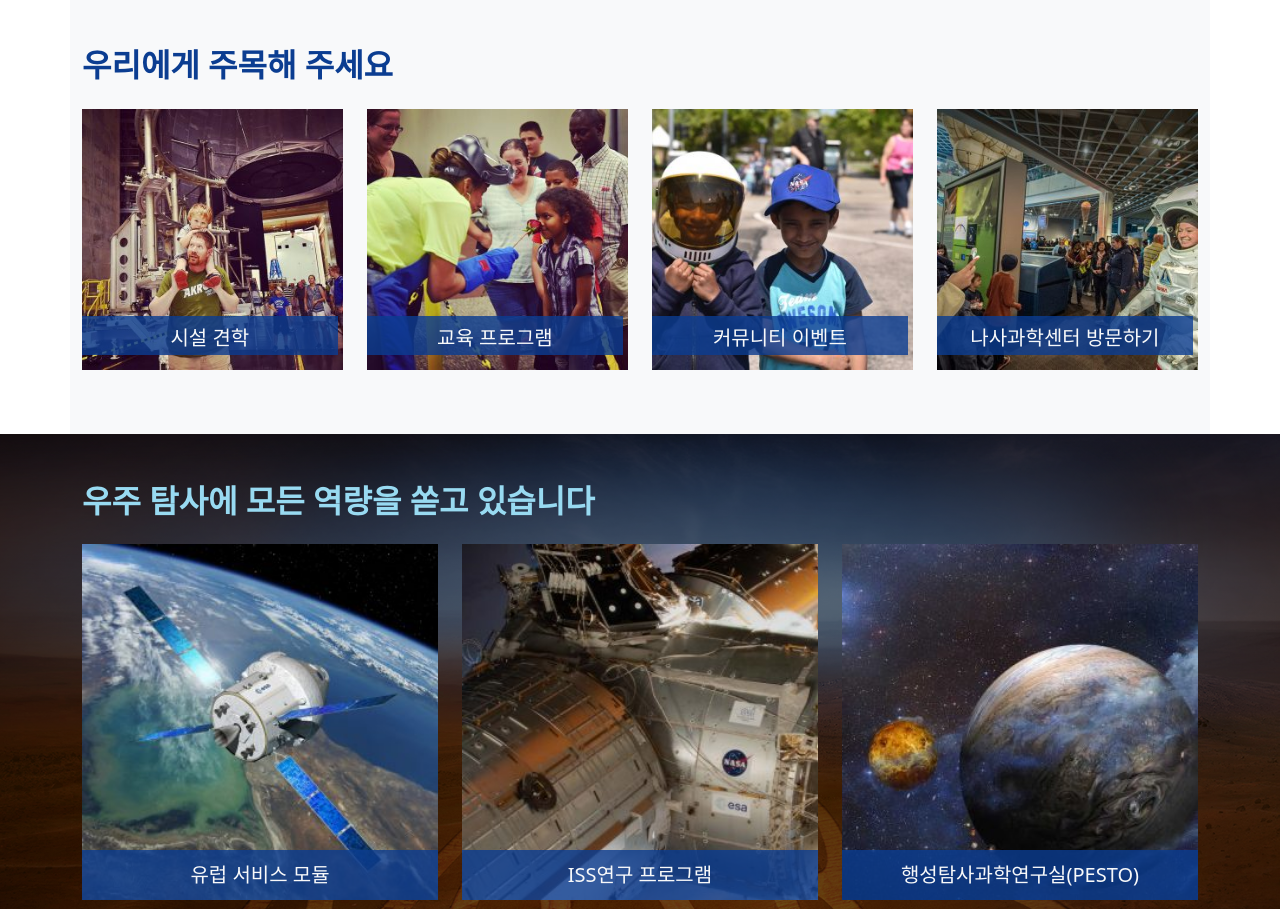
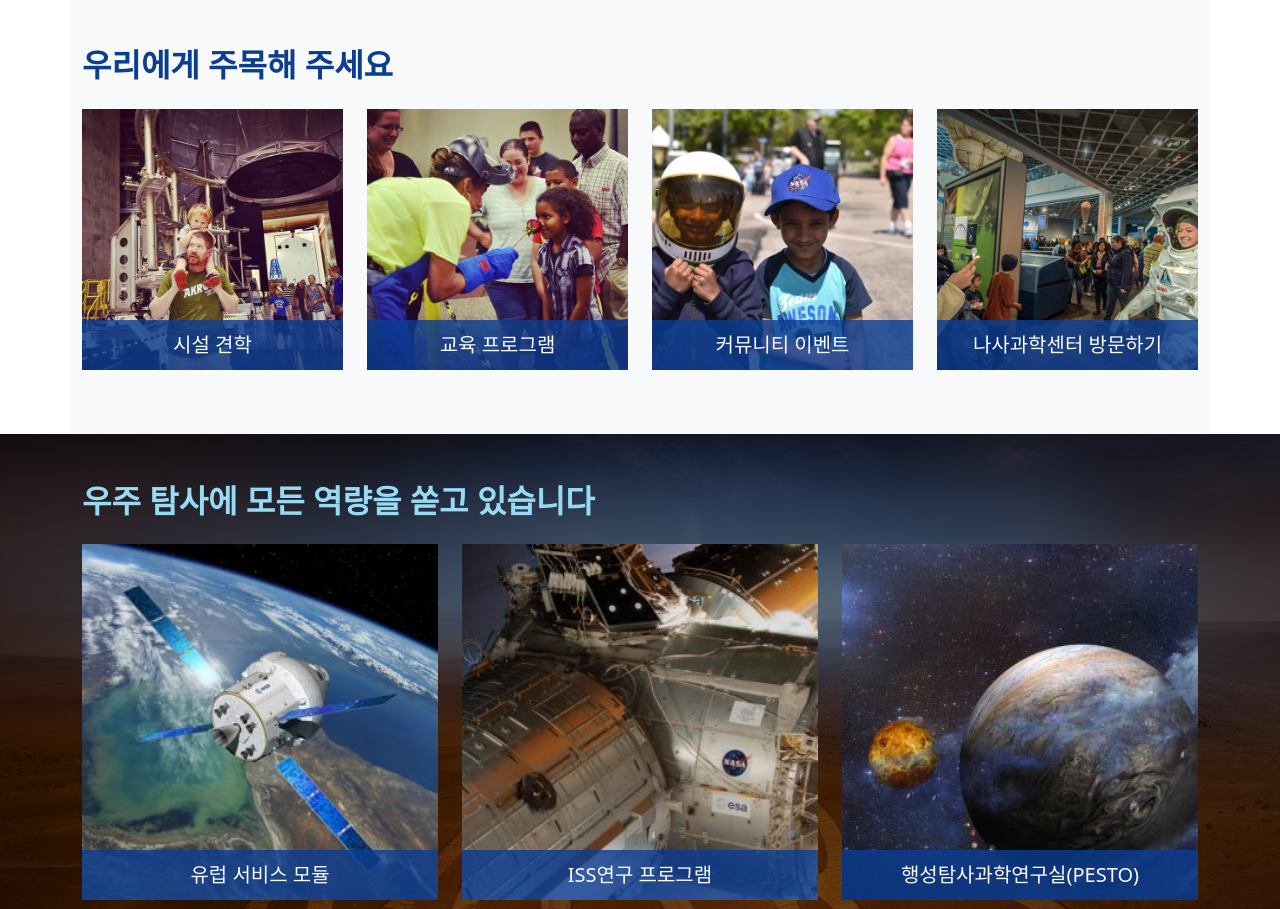
Before and after one commit to baboda212/mynasa, a plain HTML site: page index.html in a window 1280 px wide. Shown: the part 1269-2178 px from the top of the page. Drawn offline with nearby package versions, Linux system fonts and the light colour scheme.

Commit message:
일부수정

```diff
--- a/css/style.css
+++ b/css/style.css
@@ -72,15 +72,25 @@ h2{
 /* Engage with us! */
 #engage a .box1 {
     position: relative;
+    /* outline: 1px solid red; */
+}
+#engage a .box1 img{
+  width: 100%;
+  display: block;
+  object-fit: cover;
 }
 #engage a .box1 h4{
     position: absolute;
     bottom: 0;
     width: 100%;
-    height: 15%;
+    height: 50px;
     background-color: rgba(11, 61, 145, 0.8);
-    margin-bottom: 15px;
-    padding: 5px;
+    margin-bottom: 0;
+    /* padding: 5px; */
+    word-break: keep-all;
+    display: flex;
+    align-items: center;
+    justify-content: center;
 }
 #engage a .box2 {
     display: none;
@@ -91,25 +101,29 @@ h2{
         width: 100%;
         position: relative;
     }
+    #engage a .box1 img{
+        width: 100%;
+    }
     #engage a .box1 h4{
         position: absolute;
         bottom: 0;
-        width: 98%;
-        height: 15%;
+        width: 100%;
+        height: 50px;
         background-color: rgba(11, 61, 145, 0.8);
-        margin-bottom: 15px;
-        padding: 4%;
+        margin-bottom: 0;
+        /* padding: 4%; */
     }
     #engage a .box2 {
         position: absolute;
         left: 0;
         top: 0;
-        outline: 1px solid black;
+        /* outline: 1px solid black; */
         display: none;
         background-color: #0b3d91;
         color: #fff;
         font-size: 16px;
         height: 100%;
+        width: 100%;
         padding: 10px;
     }
     #engage a:hover >.box2{
@@ -131,9 +145,6 @@ h2{
 
 }
 
-/* #exploration .container img{
-    width: 100%;
-} */
  #exploration a {
   width: 100%;
   height: 100%;
--- a/index.html
+++ b/index.html
@@ -111,7 +111,7 @@
             <a href="#">
               <div class="box1 mb-3">
                 <img class="img-fluid" src="images/img5.jpg" alt="1">
-                <h4 class="text-light h5 mt-3 text-center">시설 견학</h4>
+                <h4 class="text-light h5 text-center">시설 견학</h4>
               </div>
               <p class="box2">글렌 투어는 교육과 엔터테인먼트의 독특한 조화입니다. 방문자는 미국의 연구 시설을 탐색하고 과학자와 엔지니어가 NASA의 항공 및 우주 프로그램을 위한 추진력, 전력 및 통신 기술을 개발하는 곳을 볼 수 있습니다.</p>
             </a>
@@ -120,7 +120,7 @@
             <a href="#">
               <div class="box1">
                 <img class="img-fluid" src="images/img6.jpg" alt="2">
-                <h4 class="text-light h5 mt-3 text-center">교육 프로그램</h4>
+                <h4 class="text-light h5 text-center">교육 프로그램</h4>
               </div>
               <p class="box2">우리는 국제적, 국가적, 지역적 수준에서 교육 프로그램을 제공함으로써 과학, 기술, 공학 및 수학 교육(STEM) 및 인적 네트워크를 발전시킵니다.</p>
             </a>
@@ -129,7 +129,7 @@
             <a href="#">
               <div class="box1">
                 <img class="img-fluid" src="images/img7.jpg" alt="3">
-                <h4 class="text-light h5 mt-3 text-center">커뮤니티 이벤트</h4>
+                <h4 class="text-light h5 text-center">커뮤니티 이벤트</h4>
               </div>
               <p class="box2">우리는 여행 전시회를 통해 항공 및 우주 탐험의 즐거움을 기관이나 행사에 지원합니다. 우리는 오하이오, 인디애나, 일리노이, 미시간, 미네소타 및 위스콘신에서 NASA 봉사 활동 프로그램 및 행사를 진행하고 있습니다.</p>
             </a>
@@ -138,7 +138,7 @@
             <a href="#">
               <div class="box1">
                 <img class="img-fluid" src="images/img8.jpg" alt="4">
-                <h4 class="text-light h5 mt-3 text-center">나사과학센터 방문하기</h4>
+                <h4 class="text-light h5 text-center">나사과학센터 방문하기</h4>
               </div>
                 <p class="box2">오하이오 과학 센터의 방문자들은 센터에서 갤러리, 상호작용 가능한 전시물, 매혹적인 유물 및 놀라운 NASA 미디어를 통해 멋진 우주 경험을 할 수 있습니다.</p>
             </a>
@@ -224,9 +224,7 @@
             </a>
         </div>
       </div>
-
     <!-- fly with you 버튼입니다. -->
-
     <div class="row">
       <div class="col text-center">
         <button class="btn btn-outline-light rounded text-center mx-auto mt-5">
@@ -234,7 +232,6 @@
         </button>
       </div>
     </div><!-- btn row -->
-
     </section>
 
     <!-- World-class facilities -->
```
